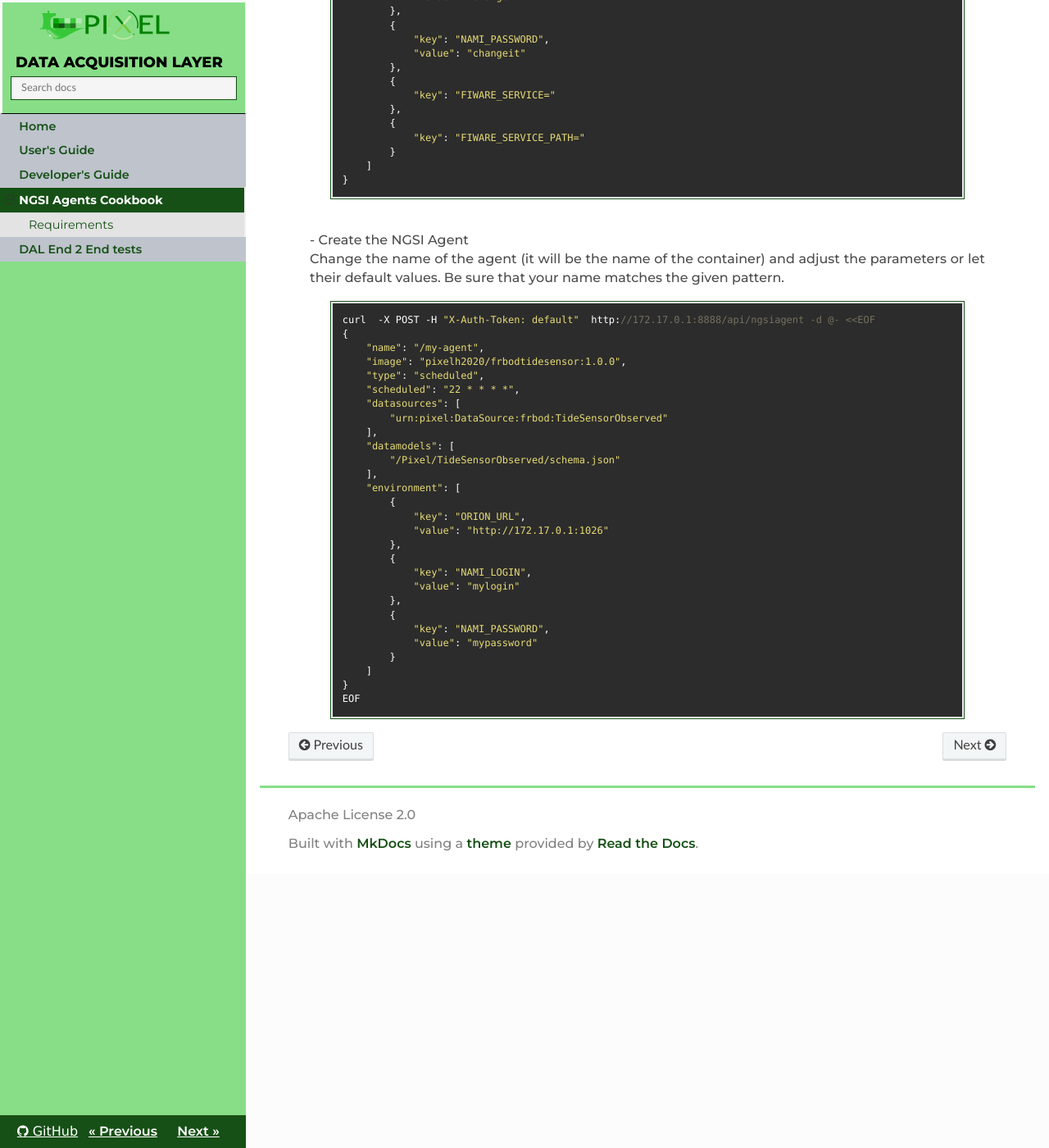
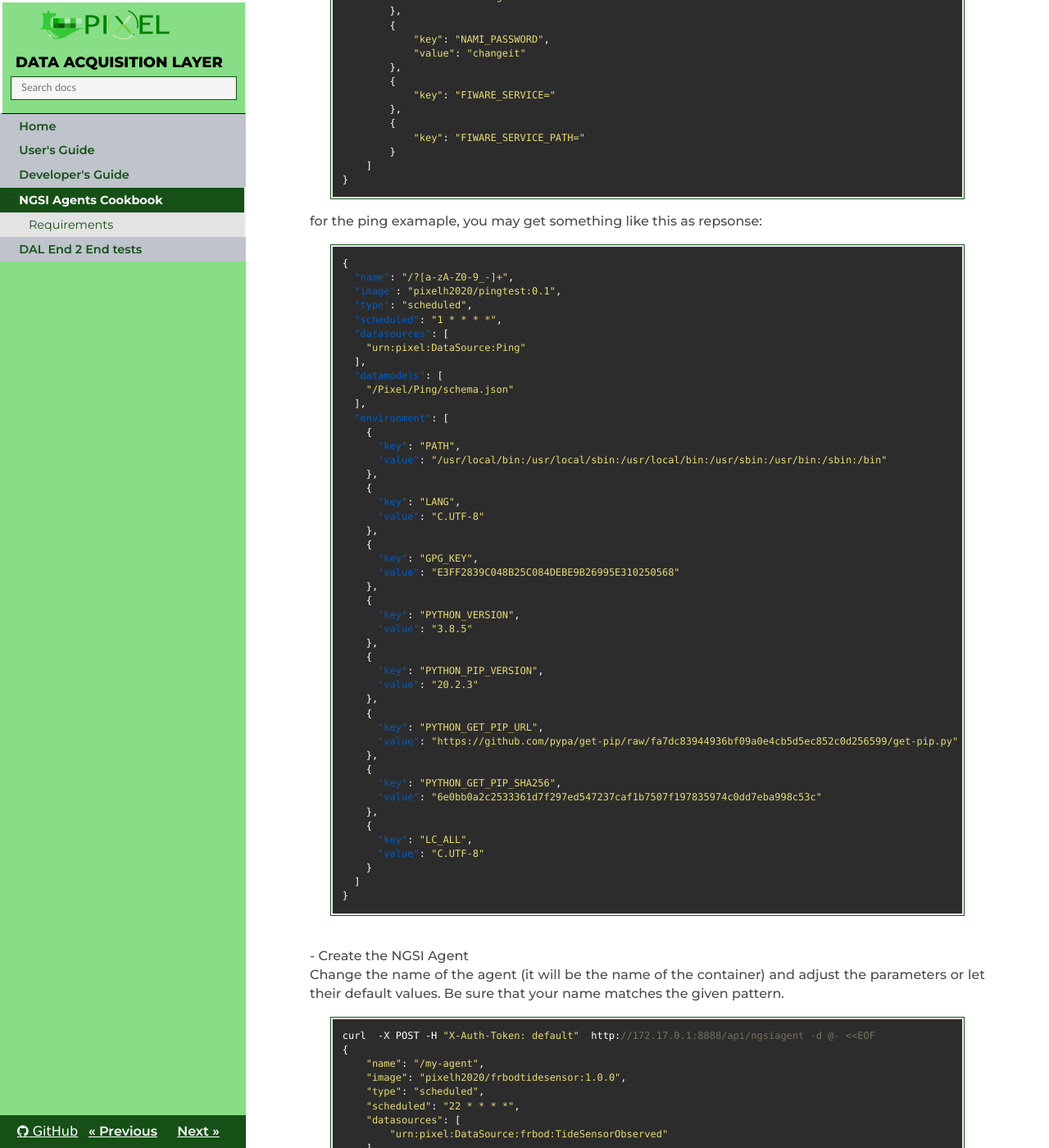
Before and after one commit to isabella232/docs-hub-dal, an MkDocs documentation site: the page built from docs/ngsiagent_cookbook.md, in a window 1280 px wide and 1400 px high, scrolled down 3596 px. Shown: the whole window at 82% size. Built offline with MkDocs 1.6.1, drawn with Linux system fonts in a browser that asks for light colours; nearby versions of some CDN libraries; old or Windows-style settings are respelled for this version of MkDocs.

Commit message:
Update ngsiagent_cookbook.md

````diff
--- a/docs/ngsiagent_cookbook.md
+++ b/docs/ngsiagent_cookbook.md
@@ -230,6 +230,57 @@ curl  -H "X-Auth-Token: default"  http://172.17.0.1:8888/api/images/sha256:62087
     ]
 }
 ```
+for the ping examaple, you may get something like this as repsonse:
+
+```
+{
+  "name": "/?[a-zA-Z0-9_-]+",
+  "image": "pixelh2020/pingtest:0.1",
+  "type": "scheduled",
+  "scheduled": "1 * * * *",
+  "datasources": [
+    "urn:pixel:DataSource:Ping"
+  ],
+  "datamodels": [
+    "/Pixel/Ping/schema.json"
+  ],
+  "environment": [
+    {
+      "key": "PATH",
+      "value": "/usr/local/bin:/usr/local/sbin:/usr/local/bin:/usr/sbin:/usr/bin:/sbin:/bin"
+    },
+    {
+      "key": "LANG",
+      "value": "C.UTF-8"
+    },
+    {
+      "key": "GPG_KEY",
+      "value": "E3FF2839C048B25C084DEBE9B26995E310250568"
+    },
+    {
+      "key": "PYTHON_VERSION",
+      "value": "3.8.5"
+    },
+    {
+      "key": "PYTHON_PIP_VERSION",
+      "value": "20.2.3"
+    },
+    {
+      "key": "PYTHON_GET_PIP_URL",
+      "value": "https://github.com/pypa/get-pip/raw/fa7dc83944936bf09a0e4cb5d5ec852c0d256599/get-pip.py"
+    },
+    {
+      "key": "PYTHON_GET_PIP_SHA256",
+      "value": "6e0bb0a2c2533361d7f297ed547237caf1b7507f197835974c0dd7eba998c53c"
+    },
+    {
+      "key": "LC_ALL",
+      "value": "C.UTF-8"
+    }
+  ]
+}
+```
+
 <br/>
   - Create the NGSI Agent
 <br/>
````
